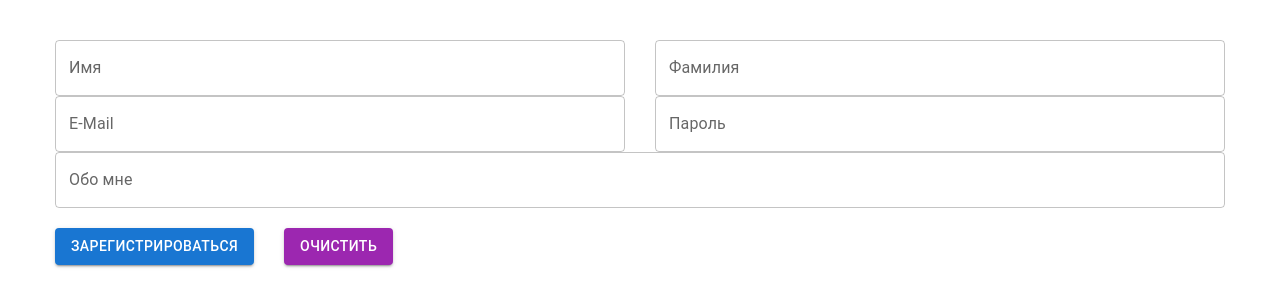
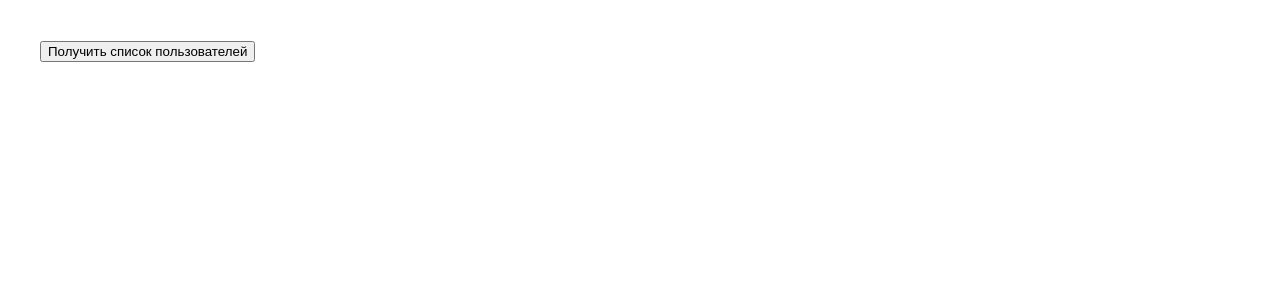
Before and after one commit to romanzemerov/react-tutorials, a React (Create React App) app: page / in a window 1280 px wide. Shown: the top 306 px of the page. Built offline with nearby package versions, Linux system fonts and the light colour scheme.

Commit message:
add fetch users using async/await syntax

```diff
--- a/src/index.tsx
+++ b/src/index.tsx
@@ -1,7 +1,7 @@
 import React from 'react';
 import ReactDOM from 'react-dom';
 import './index.css';
-import App from './tutorial-7/App';
+import App from './tutorial-8/App';
 
 ReactDOM.render(
   <React.StrictMode>
--- /dev/null
+++ b/src/tutorial-8/App.css
@@ -0,0 +1,8 @@
+body {
+  margin: 0;
+  font-family: -apple-system, BlinkMacSystemFont, "Segoe UI", "Roboto", "Oxygen", "Ubuntu",
+  "Cantarell", "Fira Sans", "Droid Sans", "Helvetica Neue", sans-serif;
+  -webkit-font-smoothing: antialiased;
+  -moz-osx-font-smoothing: grayscale;
+  padding: 40px;
+}
--- /dev/null
+++ b/src/tutorial-8/App.jsx
@@ -0,0 +1,83 @@
+import React, { useState } from 'react';
+import './App.css';
+
+const LOADING_STATES = {
+  IDLE: 'idle',
+  LOADING: 'loading',
+  SUCCEEDED: 'succeeded',
+  FAILED: 'failed',
+};
+
+function App() {
+  const [usersState, setUsersState] = useState({
+    users: [],
+    loadingState: LOADING_STATES.IDLE,
+    error: null,
+  });
+
+  const getUsers = async () => {
+    let users = [];
+    let error = null;
+
+    try {
+      const res = await fetch(
+        'https://62053dd1161670001741b6d3.mockapi.io/api/v1/users',
+      );
+
+      if (!res.ok && res.status === 200) {
+        throw new Error('Не смогли загрузить юзеров');
+      }
+
+      users = await res.json();
+    } catch (e) {
+      error = e;
+    }
+
+    return [users, error];
+  };
+
+  const buttonClickHandler = async () => {
+    setUsersState({ ...usersState, loadingState: LOADING_STATES.LOADING });
+    const [users, error] = await getUsers();
+
+    if (error) {
+      setUsersState({
+        ...usersState,
+        loadingState: LOADING_STATES.FAILED,
+        error,
+      });
+
+      return;
+    }
+
+    setUsersState({
+      ...usersState,
+      loadingState: LOADING_STATES.SUCCEEDED,
+      users,
+    });
+  };
+
+  return (
+    <div>
+      <button onClick={buttonClickHandler}>
+        Получить список пользователей
+      </button>
+
+      {usersState.loadingState === LOADING_STATES.LOADING && (
+        <div>Загрузка...</div>
+      )}
+
+      {usersState.loadingState === LOADING_STATES.FAILED && (
+        <div>Что-то пошло не так 😒</div>
+      )}
+
+      {!!usersState.users.length
+        ? usersState.users.map(({ id, name }) => {
+            return <div key={id}>{name}</div>;
+          })
+        : null}
+    </div>
+  );
+}
+
+export default App;
```
